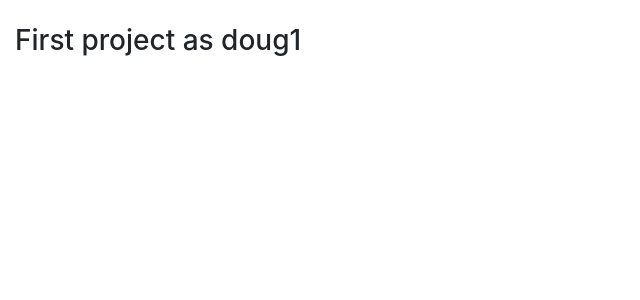
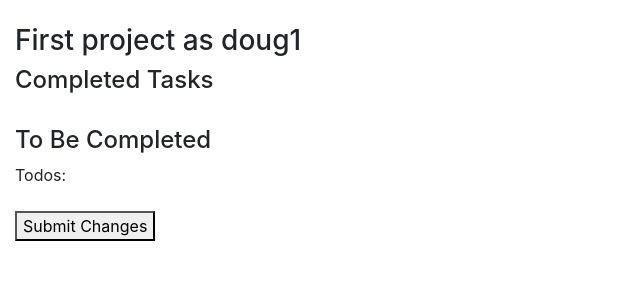
Before and after one commit to dfitzgerald7/django-lab-app, a Django app: page /labs/1 in a window 1280 px wide. Shown: the part 56-356 px from the top of the page, without its empty margins (0-640 px from the left). Run offline with Django 3.2, Linux system fonts and the light colour scheme; data comes from the database, SQL or seed files in the repository; both versions use the stored data as it was after the commit; some libraries are stand-ins or nearby versions.

Commit message:
can check off tasks in the lab show page

```diff
--- a/main/forms.py
+++ b/main/forms.py
@@ -23,5 +23,32 @@ class TodoForm(forms.ModelForm):
         model = Todo
         fields = ['title']
 
+class TodoCheckboxForm(forms.Form):
+
+    # todos = forms.ModelMultipleChoiceField(
+    #                     widget = forms.CheckboxSelectMultiple,
+    #                     queryset = Todo.objects.all()
+    # #            )
+
+    # todos = forms.choi
+
+    # todos = forms.BooleanField
+
+    # class Meta:
+    #     model = Todos
+    #     fields = ['todos']
+
+    def __init__(self, lab, *args, **kwargs):
+        super(TodoCheckboxForm, self).__init__(*args, **kwargs)
+        # todos = Todo.objects.filter(lab=lab, completed=False)
+        self.fields['todos'] = forms.ModelMultipleChoiceField(
+                                widget = forms.CheckboxSelectMultiple,
+                                queryset = Todo.objects.filter(lab=lab, completed=False)
+                                )
+
+
+
+
+
 
 TodoFormSet = inlineformset_factory(Lab, Todo, form=TodoForm)
--- a/main/templates/main/labs/show.html
+++ b/main/templates/main/labs/show.html
@@ -4,7 +4,25 @@
 {% block content %}
     <h3> {{ lab }} </h3>
 
-    {% for todo in todos %}
-        {{ todo }} <br>
+    <h4> Completed Tasks </h4>
+    {% for task in completed %}
+        {{ task }}
     {% endfor %}
+    <br>
+    <h4> To Be Completed</h4>
+    <!-- <form method="POST">
+        {% csrf_token %}
+        {% for todo in todos %}
+            <input id={{todo.id}} type="checkbox"> {{todo}} </input> <br>
+        {% endfor %}
+        <button type="submit" > Submit Changes </button>
+    </form> -->
+
+    <form method="POST">
+        {% csrf_token %}
+        {{ form }}
+        <button type="submit" > Submit Changes </button>
+    </form>
+
+
 {% endblock %}
--- a/main/views.py
+++ b/main/views.py
@@ -3,7 +3,7 @@ from django.contrib.auth.forms import UserCreationForm, AuthenticationForm
 from django.contrib.auth import login, logout, authenticate
 from django.contrib import messages
 from django.contrib.auth.models import User
-from .forms import LabForm, TodoForm, TodoFormSet
+from .forms import LabForm, TodoForm, TodoFormSet, TodoCheckboxForm
 from django.forms import formset_factory
 from django.forms import modelformset_factory
 from .models import Todo, Lab
@@ -12,7 +12,6 @@ import ipdb
 
 def homepage(request):
     if request.user.is_authenticated:
-        print(request.user.lab_set.all())
         return render(request,
                     'main/homepage.html',
                     context={'labs': request.user.lab_set.all(),
@@ -96,7 +95,24 @@ def new_lab(request):
 
 def lab_show(request, lab_id):
     lab = Lab.objects.get(pk=lab_id)
-    todos = Todo.objects.filter(lab__pk=lab_id)
+    completed = Todo.objects.filter(lab__pk=lab_id, completed=True)
+    todos = Todo.objects.filter(lab__pk=lab_id, completed=False)
+    checkbox_form = TodoCheckboxForm(lab)
+
+    if request.method == "POST":
+        form = TodoCheckboxForm(lab, request.POST)
+        if form.is_valid():
+            print(form.cleaned_data)
+            for todo in form.cleaned_data['todos']:
+                todo.completed = True
+                todo.save()
+                # .completed = True
+
+                # todo.completed = True
+            return redirect('main:homepage')
+
+        # else :
+        return redirect('main:homepage')
 
     return render(request, 'main/labs/show.html',
-                    context={'lab':lab, 'todos':todos} )
+                    context={'lab':lab, 'completed':completed, 'todos': todos, 'form': checkbox_form} )
```
Also changed, not shown: db.sqlite3.
